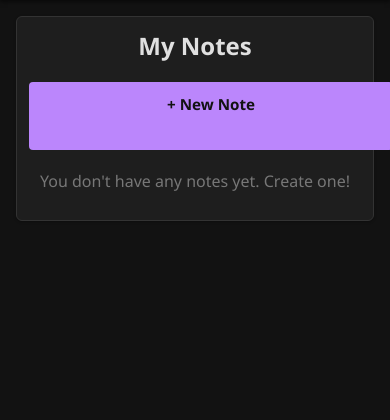
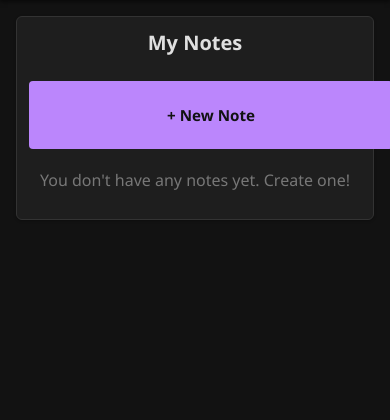
Before and after one commit to KhalilAhmadPK/notes-app, a Django app: page / in a window 390 px wide. Shown: the part 60-480 px from the top of the page. Run offline with Django 5.2, Linux system fonts and the light colour scheme; data that the repository does not hold is empty.

Commit message:
Fix button hover visibility and improve responsiveness

```diff
--- a/templates/base.html
+++ b/templates/base.html
@@ -76,15 +76,21 @@
             cursor: pointer;
             font-size: 1rem;
             text-decoration: none;
-            display: inline-block;
+            display: inline-flex;
+            align-items: center;
+            justify-content: center;
             font-weight: bold;
             min-height: 44px;
             min-width: 44px;
+            transition: all 0.2s ease;
         }
 
         button:hover,
         .btn:hover {
             background-color: #9955e8;
+            color: #121212;
+            transform: translateY(-1px);
+            box-shadow: 0 2px 8px rgba(187, 134, 252, 0.3);
         }
 
         .btn-danger {
@@ -94,6 +100,7 @@
 
         .btn-danger:hover {
             background-color: #b0485b;
+            color: #121212;
         }
 
         /* Form inputs for dark mode */
--- a/templates/notes/note_list.html
+++ b/templates/notes/note_list.html
@@ -21,6 +21,18 @@
         padding: 5px 0;
     }
 
+    /* Tablet breakpoint */
+    @media (max-width: 768px) {
+        .note-header {
+            gap: 15px;
+        }
+
+        .note-header h2 {
+            font-size: 1.5rem;
+        }
+    }
+
+    /* Mobile breakpoint */
     @media (max-width: 480px) {
         .note-header {
             flex-direction: column;
@@ -30,11 +42,13 @@
         .note-header h2 {
             margin: 0 0 10px 0;
             text-align: center;
+            font-size: 1.25rem;
         }
 
         .note-header .btn {
             width: 100%;
             text-align: center;
+            padding: 12px 16px;
         }
 
         .note-actions {
```
